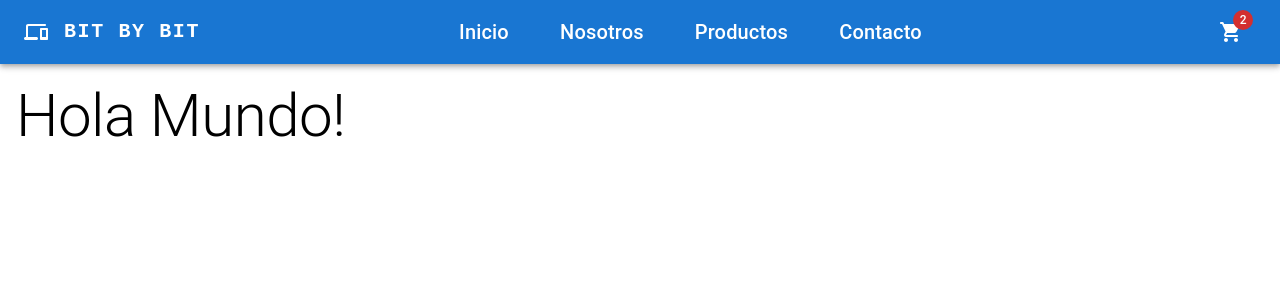
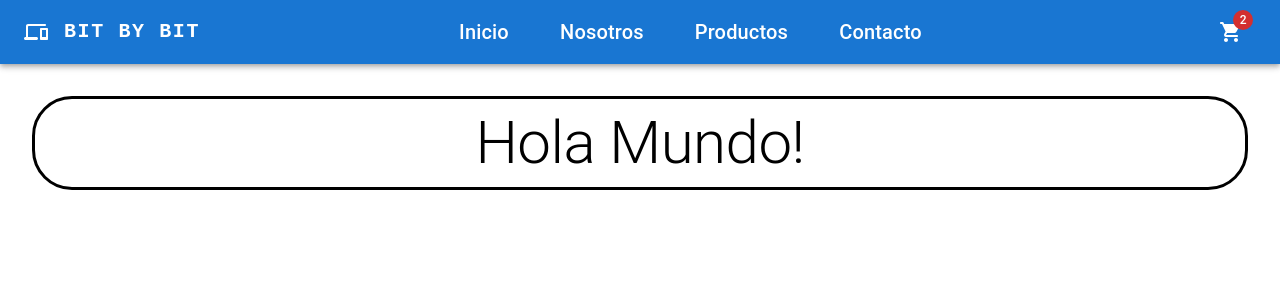
Before and after one commit to MartinAlejo/ProyectoReactJS-Polese, a React (Create React App) app: page / in a window 1280 px wide. Shown: the top 300 px of the page. Built offline with nearby package versions, Linux system fonts and the light colour scheme.

Commit message:
Le doy un poco mas de estilizado al componente ItemListContainer

```diff
--- a/src/components/ItemListContainer/ItemListContainer.jsx
+++ b/src/components/ItemListContainer/ItemListContainer.jsx
@@ -3,6 +3,6 @@ import React from 'react'
 
 export const ItemListContainer = ({greeting}) => {
   return (
-    <Typography variant="h2" sx={{m: 2}}>{greeting}</Typography>
+    <Typography variant="h2" sx={{m: 4, p: 1, border: 3, borderRadius: 10, display: "flex", justifyContent: "center"}}>{greeting}</Typography>
   )
 }
```
